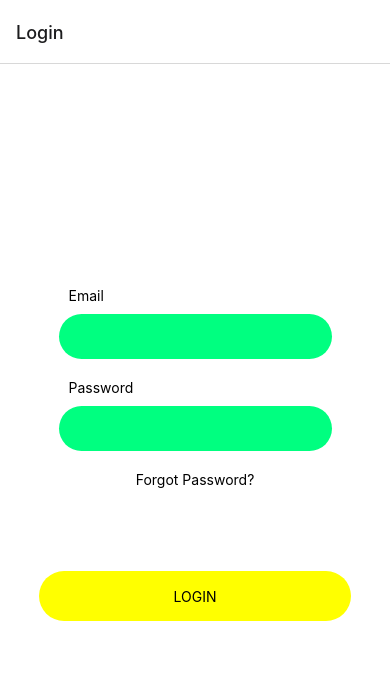
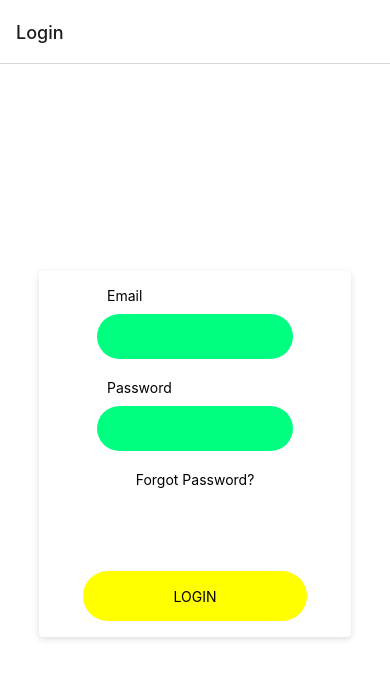
Before and after one commit to NishantSambyal/PracticsProject, a React Native app: screen /Login in a window 390 px wide. Shown: the top 678 px of the page. Built offline with nearby package versions, Linux system fonts and the light colour scheme.

Commit message:
Login done

```diff
--- a/Login.js
+++ b/Login.js
@@ -10,23 +10,65 @@ import {
 export default class Login extends Component {
   constructor(props) {
     super(props);
-    this.state = {};
+    this.state = {
+      resApi: '',
+      login: undefined,
+      password: undefined,
+    };
   }
+
+  fetchApi = () => {
+    const log = this.state.login;
+    const pass = this.state.password;
+
+    if (log && pass) {
+      fetch('https://reactnative.dev/movies.json', {
+        method: 'GET',
+        headers: {
+          Accept: 'application/json',
+          'Content-Type': 'application/json',
+        },
+      })
+        .then(response => response.json())
+        .then(res => {
+          this.setState({resApi: res});
+          console.log(res);
+        })
+        .catch(error => console.log(error));
+    } else {
+      alert('Please enter email and password');
+    }
+  };
+
+  onEmailTextChange = emailString => {
+    this.setState({login: emailString});
+  };
+
+  onPassTextChange = passString => {
+    this.setState({password: passString});
+  };
 
   render() {
     return (
       <View style={styles.container}>
+        <View style={styles.cardView}>
           <View style={styles.labelView}>
             <Text style={styles.label}>Email</Text>
           </View>
           <View style={styles.inputView}>
-          <TextInput style={styles.TextInput} />
+            <TextInput
+              style={styles.TextInput}
+              onChangeText={this.onEmailTextChange}
+            />
           </View>
           <View style={styles.labelView}>
             <Text style={styles.label}>Password</Text>
           </View>
           <View style={styles.inputView}>
-          <TextInput style={styles.TextInput} />
+            <TextInput
+              style={styles.TextInput}
+              onChangeText={this.onPassTextChange}
+            />
           </View>
 
           <TouchableOpacity>
@@ -35,9 +77,13 @@ export default class Login extends Component {
 
           <TouchableOpacity
             style={styles.loginBtn}
-          onPress={() => this.props.navigation.navigate('List')}>
+            onPress={() => this.fetchApi()}>
             <Text style={styles.loginText}>LOGIN</Text>
           </TouchableOpacity>
+          <Text style={styles.loginText}>
+            {JSON.stringify(this.state.resApi?.title)}
+          </Text>
+        </View>
       </View>
     );
   }
@@ -87,4 +133,19 @@ const styles = StyleSheet.create({
     marginTop: 40,
     backgroundColor: '#ffff00',
   },
+  cardView: {
+    shadowColor: 'gray',
+    shadowOffset: {width: 0, height: 2},
+    shadowRadius: 6,
+    shadowOpacity: 0.26,
+    elevation: 6,
+    marginVertical: 10,
+    backgroundColor: '#fff',
+    paddingHorizontal: 16,
+    paddingVertical: 16,
+    borderRadius: 4,
+    width: '80%',
+    alignItems: 'center',
+    justifyContent: 'center',
+  },
 });
```
Lines whose indentation alone changed are shown as unchanged.
